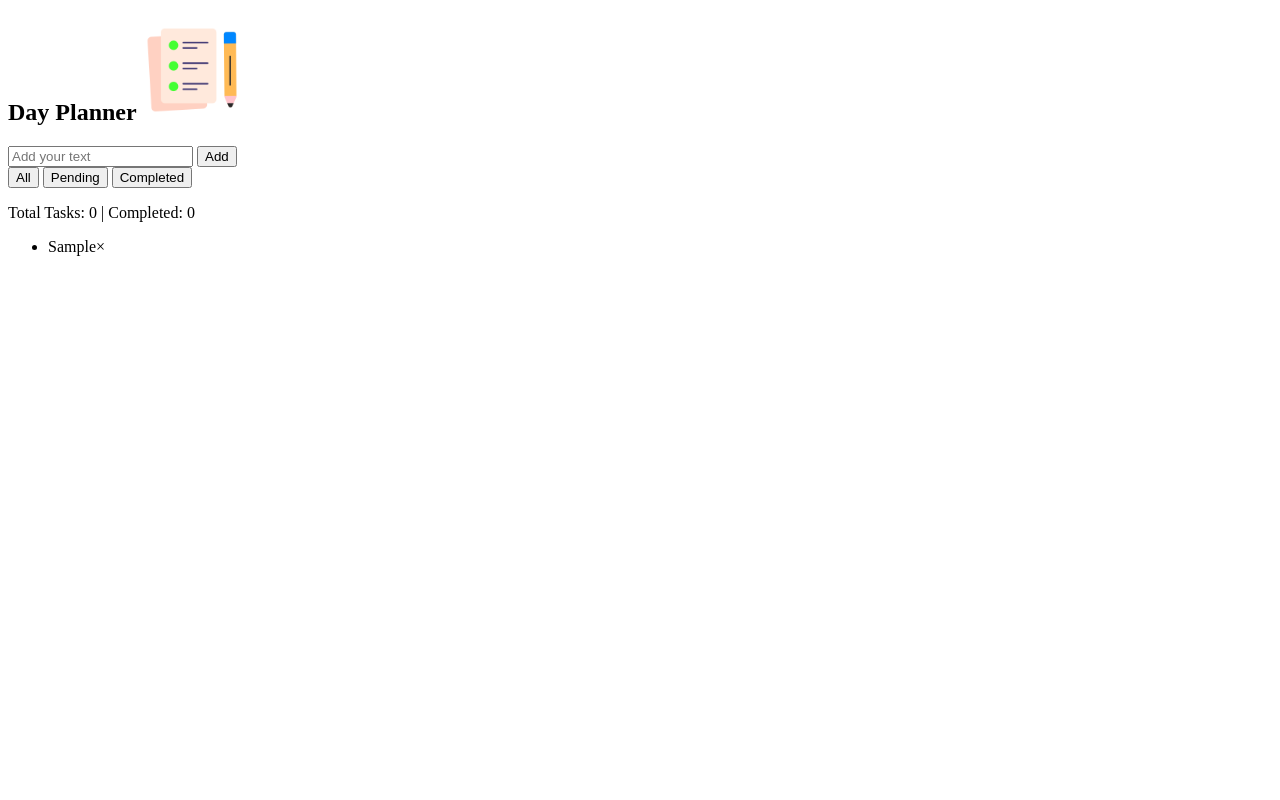
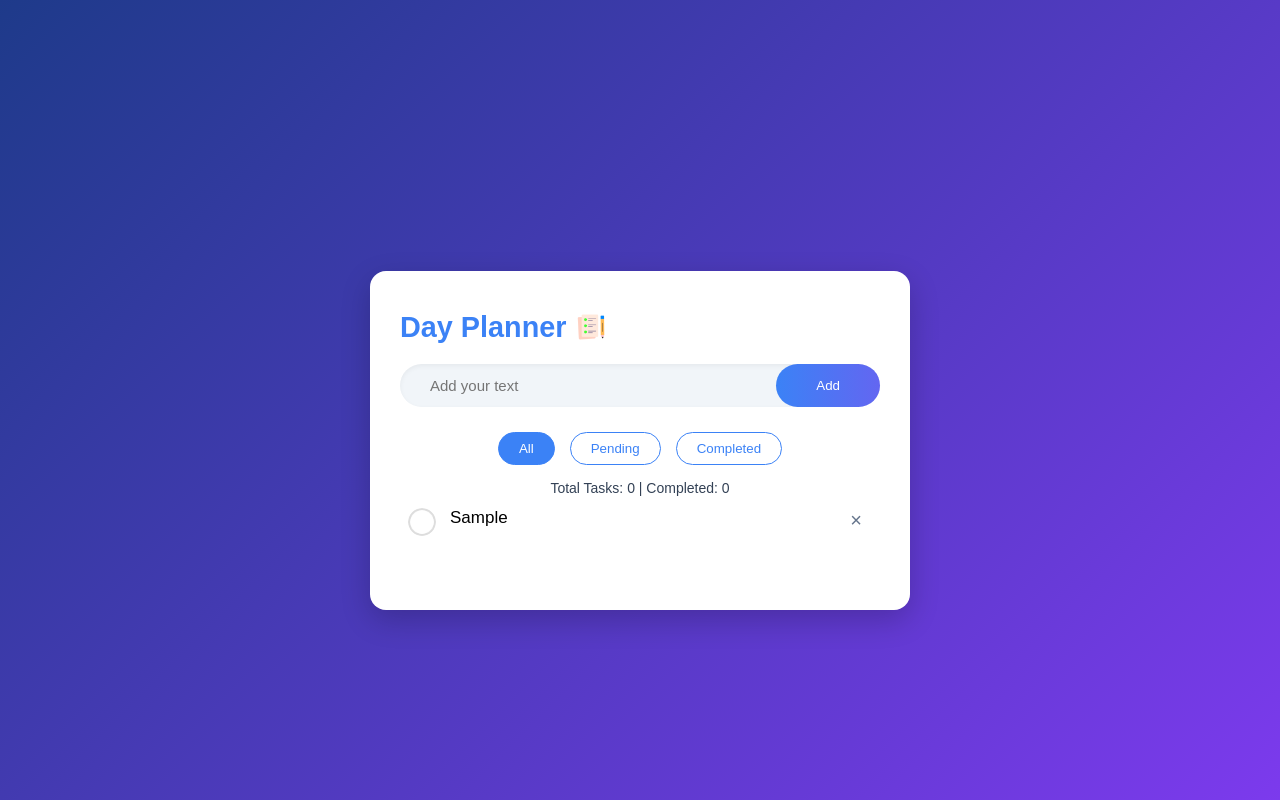
Before and after one commit to dwivediananya1406/Brainwave_Matrix_Intern, a plain HTML site: page index.html in a window 1280 px wide. Both pictures are taken after typing "Sample" into the empty fields and a click on the button "Add". Drawn offline with Linux system fonts and the light colour scheme.

Commit message:
Update style.css

```diff
--- a/style.css
+++ b/style.css
@@ -1,78 +1,174 @@
-const inputBox = document.getElementById("input-box");
-const listContainer = document.getElementById("list-container");
-const taskCounter = document.getElementById("task-counter");
-const filterButtons = document.querySelectorAll(".filter-btn");
-
-function addTask() {
-  if (inputBox.value.trim() === '') {
-    alert("You must write something!");
-    return;
-  }
-
-  const li = document.createElement("li");
-  li.innerHTML = `${inputBox.value} <span>\u00d7</span>`;
-  li.setAttribute("data-time", new Date().toLocaleString());
-  listContainer.appendChild(li);
-
-  saveData();
-  updateCounter();
-  inputBox.value = '';
+* {
+  margin: 0;
+  padding: 0;
+  font-family: 'Poppins', sans-serif;
+  box-sizing: border-box;
 }
 
-listContainer.addEventListener("click", function (e) {
-  if (e.target.tagName === 'LI') {
-    e.target.classList.toggle("checked");
-    saveData();
-    updateCounter();
-  } else if (e.target.tagName === 'SPAN') {
-    e.target.parentElement.remove();
-    saveData();
-    updateCounter();
-  }
-}, false);
-
-inputBox.addEventListener("keypress", function (e) {
-  if (e.key === "Enter") {
-    addTask();
-  }
-});
-
-function saveData() {
-  localStorage.setItem("tasks", listContainer.innerHTML);
+.container {
+  width: 100%;
+  min-height: 100vh;
+  background: linear-gradient(135deg, #1e3a8a, #7c3aed);
+  padding: 10px;
+  display: flex;
+  justify-content: center;
+  align-items: center;
 }
 
-function showTask() {
-  listContainer.innerHTML = localStorage.getItem("tasks") || '';
-  updateCounter();
+.todo-app {
+  width: 100%;
+  max-width: 540px;
+  background: #fff;
+  margin: 100px auto 20px;
+  border-radius: 16px;
+  padding: 40px 30px 70px;
+  box-shadow: 0 10px 30px rgba(0, 0, 0, 0.2);
+  transition: transform 0.3s;
 }
 
-function updateCounter() {
-  const tasks = listContainer.querySelectorAll("li");
-  const completed = listContainer.querySelectorAll("li.checked").length;
-  taskCounter.textContent = `Total Tasks: ${tasks.length} | Completed: ${completed}`;
+.todo-app:hover {
+  transform: translateY(-5px);
 }
 
-filterButtons.forEach(btn => {
-  btn.addEventListener("click", () => {
-    filterButtons.forEach(b => b.classList.remove("active"));
-    btn.classList.add("active");
+.todo-app h2 {
+  color: #3b82f6;
+  display: flex;
+  align-items: center;
+  margin-bottom: 20px;
+  font-size: 1.8rem;
+}
 
-    const filter = btn.id;
-    const tasks = listContainer.querySelectorAll("li");
-    tasks.forEach(task => {
-      switch (filter) {
-        case "show-all":
-          task.style.display = "block";
-          break;
-        case "show-pending":
-          task.style.display = task.classList.contains("checked") ? "none" : "block";
-          break;
-        case "show-completed":
-          task.style.display = task.classList.contains("checked") ? "block" : "none";
-          break;
-      }
-    });
-  });
-});
+.todo-app h2 img {
+  width: 30px;
+  margin-left: 10px;
+}
 
-showTask();
+.row {
+  display: flex;
+  justify-content: space-between;
+  align-items: center;
+  background: #f1f5f9;
+  border-radius: 30px;
+  padding-left: 20px;
+  margin-bottom: 25px;
+  box-shadow: inset 0 2px 5px rgba(0, 0, 0, 0.05);
+}
+
+input {
+  flex: 1;
+  border: none;
+  outline: none;
+  background: transparent;
+  padding: 10px;
+  font-size: 15px;
+  color: #1e293b;
+}
+
+button {
+  border: none;
+  outline: none;
+  padding: 14px 40px;
+  background: linear-gradient(90deg, #3b82f6, #6366f1);
+  color: #fff;
+  border-radius: 40px;
+  cursor: pointer;
+  transition: transform 0.3s, background 0.3s;
+  font-weight: 500;
+}
+
+button:hover {
+  transform: translateY(-2px);
+  background: linear-gradient(90deg, #2563eb, #7c3aed);
+}
+
+ul li {
+  list-style: none;
+  font-size: 17px;
+  padding: 12px 8px 12px 50px;
+  user-select: none;
+  cursor: pointer;
+  position: relative;
+  transition: background 0.3s;
+  border-radius: 8px;
+}
+
+ul li:hover {
+  background: #f1f5f9;
+}
+
+ul li::before {
+  content: '';
+  position: absolute;
+  width: 28px;
+  height: 28px;
+  border-radius: 50%;
+  background-image: url(images/unchecked.png);
+  background-size: cover;
+  background-position: center;
+  top: 12px;
+  left: 8px;
+  transition: transform 0.3s;
+}
+
+ul li:hover::before {
+  transform: scale(1.1);
+}
+
+ul li.checked {
+  color: #6b7280;
+  text-decoration: line-through;
+}
+
+ul li.checked::before {
+  background-image: url(images/checked.png);
+}
+
+ul li span {
+  position: absolute;
+  right: 8px;
+  top: 8px;
+  width: 32px;
+  height: 32px;
+  font-size: 20px;
+  color: #64748b;
+  line-height: 32px;
+  text-align: center;
+  border-radius: 50%;
+  transition: background 0.3s, color 0.3s;
+  cursor: pointer;
+}
+
+ul li span:hover {
+  background: #e2e8f0;
+  color: #1e293b;
+}
+
+.filters {
+  display: flex;
+  justify-content: center;
+  gap: 15px;
+  margin: 15px 0;
+}
+
+.filter-btn {
+  padding: 8px 20px;
+  border: 1px solid #3b82f6;
+  background: transparent;
+  color: #3b82f6;
+  border-radius: 20px;
+  cursor: pointer;
+  transition: background 0.3s, color 0.3s;
+}
+
+.filter-btn:hover,
+.filter-btn.active {
+  background: #3b82f6;
+  color: white;
+}
+
+#task-counter {
+  text-align: center;
+  margin-top: 10px;
+  color: #334155;
+  font-size: 14px;
+}
```
